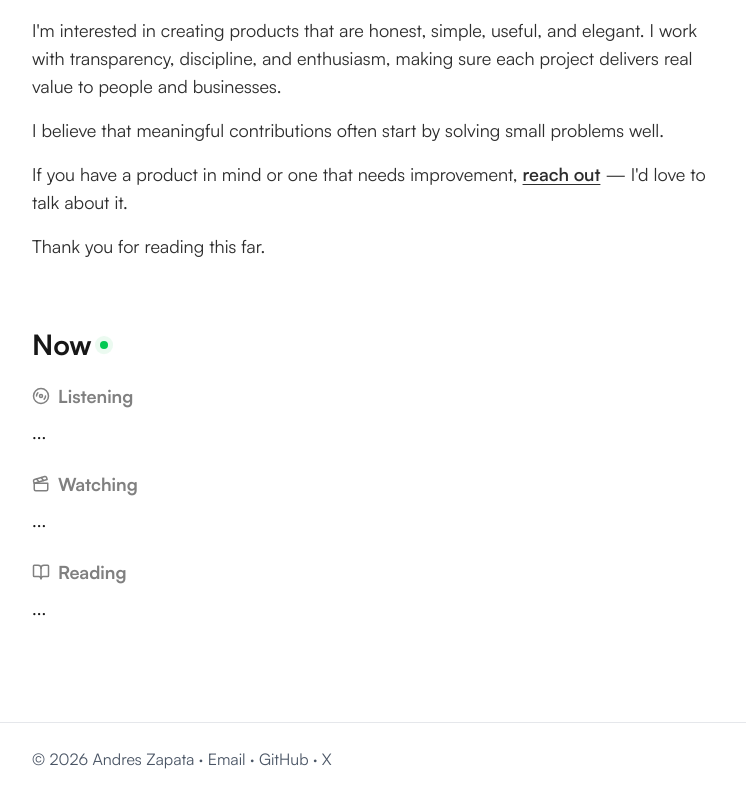
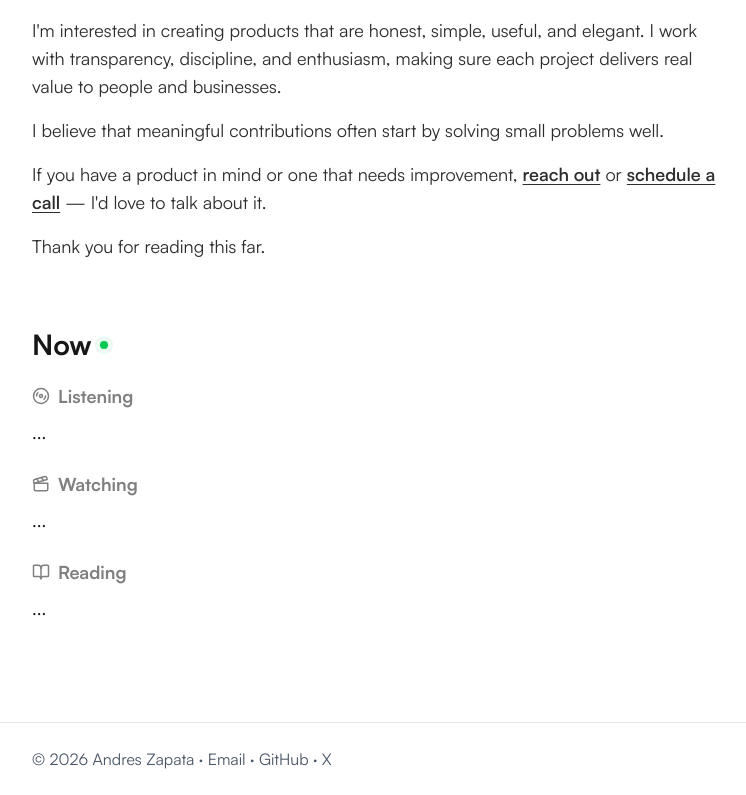
Before and after one commit to andreszapataq/andreszapata.me-v3, a Next.js app: page /en in a window 1280 px wide. Shown: the part 1191-1986 px from the top of the page, without its empty margins (60-806 px from the left). Built offline with nearby package versions, Linux system fonts and the light colour scheme; no server answers; the database is empty.

Commit message:
add cal.com in message

```diff
--- a/components/thinking-section.tsx
+++ b/components/thinking-section.tsx
@@ -39,6 +39,11 @@ export default function ThinkingSection() {
               {chunks}
             </TextLink>
           ),
+          cal: (chunks) => (
+            <TextLink href="https://cal.com/andreszapata/30min">
+              {chunks}
+            </TextLink>
+          ),
         })}
       </p>
       <p>{t("p6")}</p>
--- a/data/propuestas/biotech-bank.json
+++ b/data/propuestas/biotech-bank.json
@@ -73,6 +73,7 @@
   "footer": {
     "name": "Andres Zapata",
     "email": "contacto@andreszapata.me",
-    "website": "andreszapata.me"
+    "website": "andreszapata.me",
+    "phone": "+57 311 3559747"
   }
 }
--- a/messages/en.json
+++ b/messages/en.json
@@ -24,7 +24,7 @@
       "p2": "I move between design, development, and problem-solving, with a clear orientation toward human service. I mainly work with tools like <cursor>Cursor</cursor>, <supabase>Supabase</supabase>, and <vercel>Vercel</vercel>. I use <figma>Figma</figma> and <illustrator>Adobe Illustrator</illustrator> to design and prototype ideas.",
       "p3": "I'm interested in creating products that are honest, simple, useful, and elegant. I work with transparency, discipline, and enthusiasm, making sure each project delivers real value to people and businesses.",
       "p4": "I believe that meaningful contributions often start by solving small problems well.",
-      "p5": "If you have a product in mind or one that needs improvement, <email>reach out</email> — I'd love to talk about it.",
+      "p5": "If you have a product in mind or one that needs improvement, <email>reach out</email> or <cal>schedule a call</cal> — I'd love to talk about it.",
       "p6": "Thank you for reading this far."
     }
   },
--- a/messages/es.json
+++ b/messages/es.json
@@ -24,7 +24,7 @@
       "p2": "Me muevo entre el diseño, el desarrollo y la resolución de problemas, con una orientación clara al servicio humano. Trabajo principalmente con herramientas como <cursor>Cursor</cursor>, <supabase>Supabase</supabase> y <vercel>Vercel</vercel>. Utilizo <figma>Figma</figma> y <illustrator>Adobe Illustrator</illustrator> para diseñar y prototipar ideas.",
       "p3": "Me interesa crear productos honestos, sencillos, útiles y elegantes. Trabajo con transparencia, disciplina y entusiasmo, cuidando que cada proyecto genere valor real para las personas y los negocios.",
       "p4": "Creo que los grandes aportes empiezan resolviendo bien los problemas pequeños.",
-      "p5": "Si tienes un producto en mente o uno que necesita mejorar, <email>escribeme</email> — con gusto lo conversamos.",
+      "p5": "Si tienes un producto en mente o uno que necesita mejorar, <email>escríbeme</email> o <cal>agendemos una llamada</cal> — con gusto lo conversamos.",
       "p6": "Gracias por leer hasta aquí."
     }
   },
```
